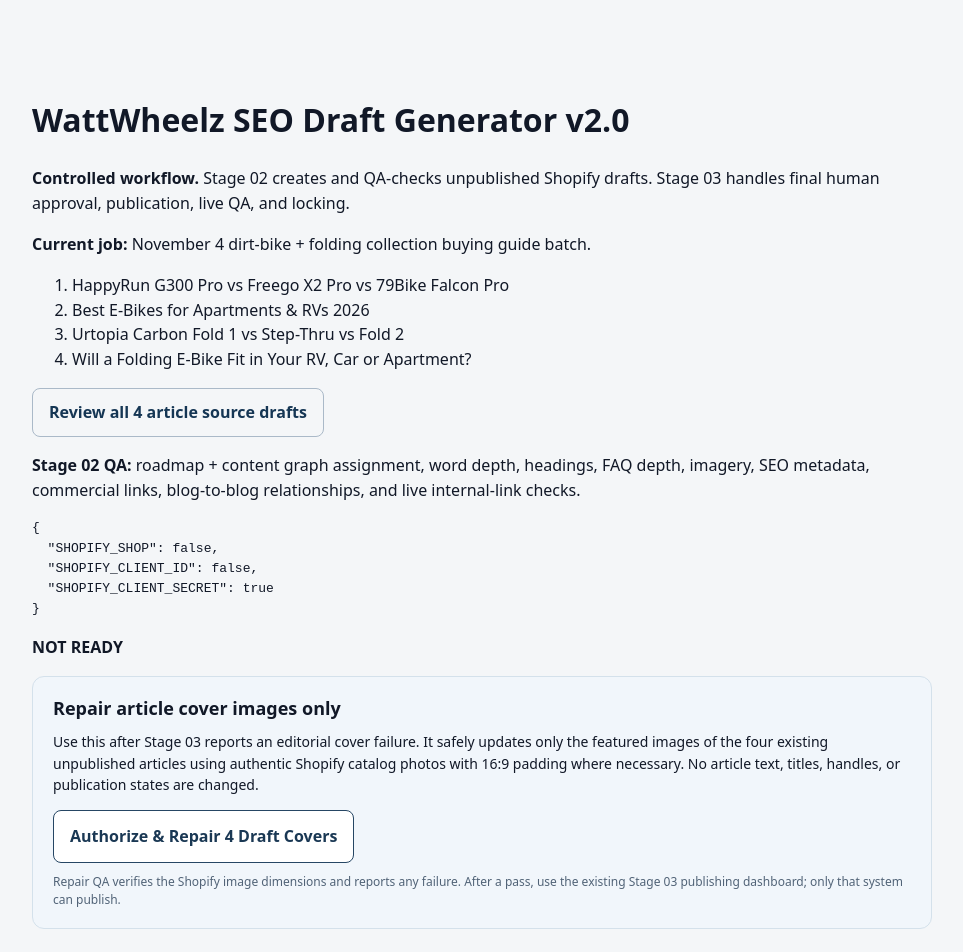
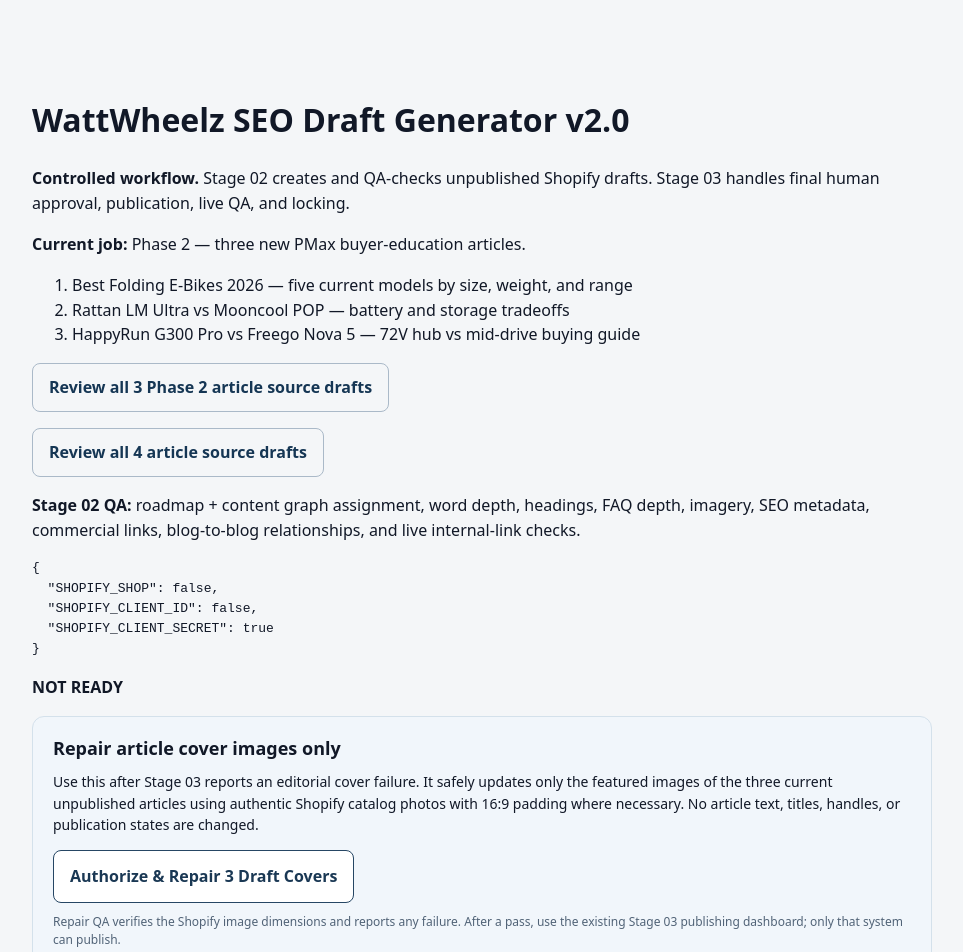
Before and after one commit to HighTicketElites/ecommerce-seo-engine, a Next.js app: page / in a window 1280 px wide. Shown: the top 952 px of the page, without its empty margins (158-1121 px from the left). Built offline with nearby package versions, Linux system fonts and the light colour scheme; no server answers.

Commit message:
Point WattWheelz SEO operator at three Phase 2 articles and their read-only preview

```diff
--- a/app/page.js
+++ b/app/page.js
@@ -1,6 +1,6 @@
 const envStatus={SHOPIFY_SHOP:Boolean(process.env.SHOPIFY_SHOP),SHOPIFY_CLIENT_ID:Boolean(process.env.SHOPIFY_CLIENT_ID),SHOPIFY_CLIENT_SECRET:Boolean(process.env.SHOPIFY_CLIENT_SECRET)};
 
-const stage03Jobs=[]; // The November 4 jobs enter Stage 03 only after verified Shopify draft creation and QA.
+const stage03Jobs=[]; // Phase 2 jobs enter Stage 03 only after verified Shopify draft creation and QA.
 
 const approvalBase='https://wattwheelz-shopify-content-ops.vercel.app/';
 
@@ -9,27 +9,28 @@ export default function Home(){
  return <main style={{fontFamily:'system-ui',maxWidth:900,margin:'50px auto',padding:24,lineHeight:1.55}}>
   <h1>WattWheelz SEO Draft Generator v2.0</h1>
   <p><b>Controlled workflow.</b> Stage 02 creates and QA-checks unpublished Shopify drafts. Stage 03 handles final human approval, publication, live QA, and locking.</p>
-  <p><strong>Current job:</strong> November 4 dirt-bike + folding collection buying guide batch.</p>
+  <p><strong>Current job:</strong> Phase 2 — three new PMax buyer-education articles.</p>
   <ol>
-   <li>HappyRun G300 Pro vs Freego X2 Pro vs 79Bike Falcon Pro</li>
-   <li>Best E-Bikes for Apartments &amp; RVs 2026</li>
-   <li>Urtopia Carbon Fold 1 vs Step-Thru vs Fold 2</li>
-   <li>Will a Folding E-Bike Fit in Your RV, Car or Apartment?</li>
+   <li>Best Folding E-Bikes 2026 — five current models by size, weight, and range</li>
+   <li>Rattan LM Ultra vs Mooncool POP — battery and storage tradeoffs</li>
+   <li>HappyRun G300 Pro vs Freego Nova 5 — 72V hub vs mid-drive buying guide</li>
   </ol>
+  <p><a href="/pmax-phase2-review" style={{display:'inline-block',padding:'11px 16px',border:'1px solid #aab9c8',borderRadius:8,color:'#153654',fontWeight:700,textDecoration:'none'}}>Review all 3 Phase 2 article source drafts</a></p>
+
   <p><a href="/pmax-review" style={{display:'inline-block',padding:'11px 16px',border:'1px solid #aab9c8',borderRadius:8,color:'#153654',fontWeight:700,textDecoration:'none'}}>Review all 4 article source drafts</a></p>
   <p><strong>Stage 02 QA:</strong> roadmap + content graph assignment, word depth, headings, FAQ depth, imagery, SEO metadata, commercial links, blog-to-blog relationships, and live internal-link checks.</p>
   <pre>{JSON.stringify(envStatus,null,2)}</pre>
-  {ready?<p><a href="/api/shopify/install" style={{display:'inline-block',padding:'14px 20px',background:'#111827',color:'#fff',textDecoration:'none',borderRadius:8,fontWeight:700}}>Authorize & Create / Update 4 WattWheelz Drafts</a></p>:<p><strong>NOT READY</strong></p>}<section style={{background:'#f1f6fb',border:'1px solid #d4e1eb',padding:'18px 20px',borderRadius:12,margin:'12px 0 24px'}}>
+  {ready?<p><a href="/api/shopify/install" style={{display:'inline-block',padding:'14px 20px',background:'#111827',color:'#fff',textDecoration:'none',borderRadius:8,fontWeight:700}}>Authorize & Create / Update 3 WattWheelz Drafts</a></p>:<p><strong>NOT READY</strong></p>}<section style={{background:'#f1f6fb',border:'1px solid #d4e1eb',padding:'18px 20px',borderRadius:12,margin:'12px 0 24px'}}>
  <h2 style={{fontSize:18,margin:'0 0 8px'}}>Repair article cover images only</h2>
- <p style={{fontSize:14,margin:'0 0 14px'}}>Use this after Stage 03 reports an editorial cover failure. It safely updates only the featured images of the four existing unpublished articles using authentic Shopify catalog photos with 16:9 padding where necessary. No article text, titles, handles, or publication states are changed.</p>
- <a href="/api/shopify/install?mode=repair_covers" style={{display:'inline-block',padding:'13px 16px',borderRadius:8,border:'1px solid #264664',color:'#1a3854',textDecoration:'none',fontWeight:700,background:'#fff'}}>Authorize &amp; Repair 4 Draft Covers</a>
+ <p style={{fontSize:14,margin:'0 0 14px'}}>Use this after Stage 03 reports an editorial cover failure. It safely updates only the featured images of the three current unpublished articles using authentic Shopify catalog photos with 16:9 padding where necessary. No article text, titles, handles, or publication states are changed.</p>
+ <a href="/api/shopify/install?mode=repair_covers" style={{display:'inline-block',padding:'13px 16px',borderRadius:8,border:'1px solid #264664',color:'#1a3854',textDecoration:'none',fontWeight:700,background:'#fff'}}>Authorize &amp; Repair 3 Draft Covers</a>
  <p style={{fontSize:12,margin:'10px 0 0',color:'#516377'}}>Repair QA verifies the Shopify image dimensions and reports any failure. After a pass, use the existing Stage 03 publishing dashboard; only that system can publish.</p>
 </section>
 
   <section style={{marginTop:30,padding:22,border:'2px solid #111827',borderRadius:12,background:'#f8fafc'}}>
     <h2 style={{marginTop:0}}>Stage 03 — Approval & Publishing Control</h2>
     <p><strong>Nothing publishes from Stage 02.</strong> Once a draft passes QA, open it below. Stage 03 checks the live Shopify article state, active products, links, metadata, editorial cover, and exact content fingerprint before it will show the final Publish button.</p>
-    <p style={{background:'#eff6fc',borderRadius:8,padding:12}}>The November 4 articles must first be created in Shopify and pass Draft QA. The Stage 03 publishing list is deliberately empty until that handoff is verified; nothing is published automatically.</p>
+    <p style={{background:'#eff6fc',borderRadius:8,padding:12}}>The Phase 2 articles must first be created in Shopify and pass Draft QA. The Stage 03 publishing list is deliberately empty until that handoff is verified; nothing is published automatically.</p>
     <div style={{display:'grid',gap:10,margin:'16px 0'}}>
       {stage03Jobs.map(job=><a key={job.id} href={approvalBase+`?job=${encodeURIComponent(job.id)}`} style={{display:'block',padding:'12px 14px',border:'1px solid #cbd5e1',borderRadius:8,background:'#fff',color:'#0f172a',textDecoration:'none',fontWeight:700}}>
         Review in Stage 03 → {job.title}
```
